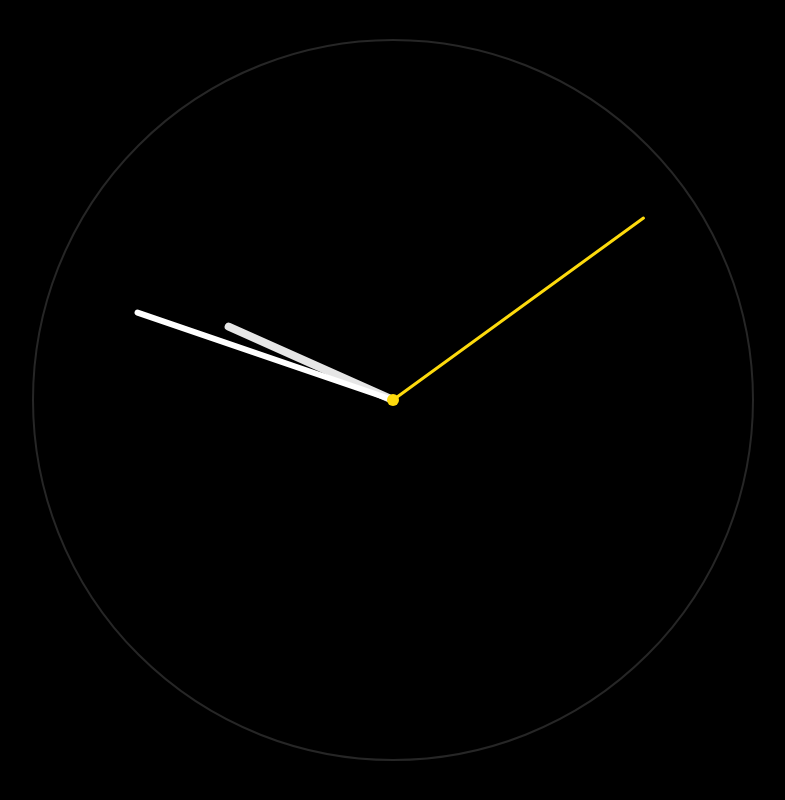
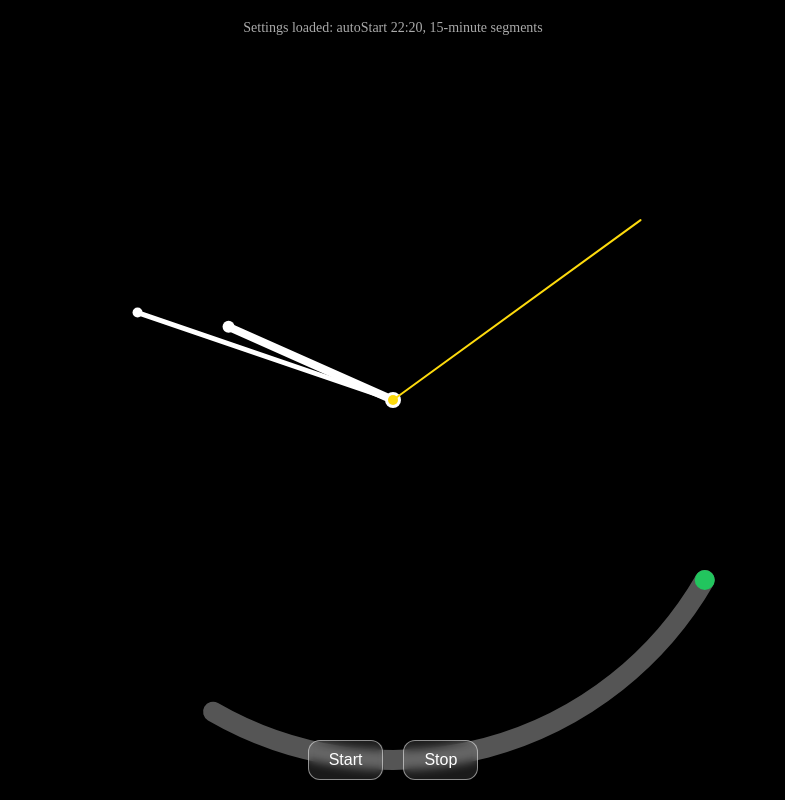
Before and after one commit to piarasj/timer, a plain HTML site: page index.html in a window 1280 px wide. Shown: the whole page, without its empty margins (247-1032 px from the left). Drawn offline with Linux system fonts and the light colour scheme.

Commit message:
Update index.html

```diff
--- a/index.html
+++ b/index.html
@@ -1,287 +1,241 @@
 <!DOCTYPE html>
 <html lang="en">
 <head>
-  <meta charset="UTF-8" />
-  <title>Cycling Timer</title>
-  <meta name="viewport" content="width=device-width,initial-scale=1,viewport-fit=cover" />
+<meta charset="UTF-8">
+<meta name="viewport" content="width=device-width, initial-scale=1.0">
+<title>40-Minute Cycling Timer</title>
 <style>
-    :root { color-scheme: dark; }
+    /* Full black background stretching to browser menu area */
     html, body {
         margin: 0;
         padding: 0;
         height: 100%;
-      background: #000;           /* pure black, up into browser area on iOS */
-    }
-    body {
+        background: #000;
         display: flex;
         justify-content: center;
         align-items: center;
-      overflow: hidden;
-      font-family: -apple-system, system-ui, Segoe UI, Roboto, sans-serif;
-      color: #aaa;
-    }
-    canvas { display: block; width: 100vw; height: 100vh; }
-    #message {
-      position: absolute;
-      top: env(safe-area-inset-top, 10px);
-      left: 0; right: 0;
-      text-align: center;
-      font-size: 0.9rem;
-      color: #bfbfbf;
-      transition: opacity .5s ease;
-      pointer-events: none;
-    }
-    #controls {
-      position: absolute;
-      bottom: calc(env(safe-area-inset-bottom, 0px) + 10px);
-      display: flex;
-      gap: 10px;
-    }
-    #controls button{
-      background:#222; color:#ddd; border:1px solid #333;
-      padding:8px 14px; border-radius:8px; font-size:.95rem;
     }
 
-   /* Default: show controls (useful for portrait & desktop) */
-#controls {
-  display: flex;
-  gap: 10px;
+    /* Canvas fills viewport */
+    canvas {
+        display: block;
     }
 
-/* Landscape default: hide controls (covers phones in landscape) */
-@media (orientation: landscape) {
-  #controls {
+    /* Start/Stop buttons */
+    .controls {
+        position: absolute;
+        bottom: 20px;
+        display: flex;
+        gap: 20px;
+    }
+
+    button {
+        padding: 10px 20px;
+        font-size: 16px;
+        border-radius: 12px;
+        border: 1px solid rgba(255,255,255,0.5);
+        background: rgba(255,255,255,0.1);
+        color: white;
+        cursor: pointer;
+        backdrop-filter: blur(5px);
+    }
+
+    /* Landscape: hide buttons on mobile */
+    @media (max-width: 1024px) and (orientation: landscape) {
+        .controls {
             display: none;
         }
     }
 
-/* Exception: if in landscape AND device likely has a mouse/trackpad (desktop),
-   show the controls again. */
-@media (orientation: landscape) and (hover: hover) and (pointer: fine) {
-  #controls {
-    display: flex;
+    /* Settings notification */
+    #settingsMsg {
+        position: absolute;
+        top: 20px;
+        color: #aaa;
+        font-size: 14px;
+        text-align: center;
+        width: 100%;
+        pointer-events: none;
+        user-select: none;
     }
-}
-
-
 </style>
 </head>
 <body>
-  <canvas id="clock"></canvas>
-  <div id="controls">
+<div id="settingsMsg">Loading settings...</div>
+<canvas id="timerCanvas"></canvas>
+
+<div class="controls">
     <button id="startBtn">Start</button>
     <button id="stopBtn">Stop</button>
 </div>
-  <div id="message">Loading settings…</div>
 
 <script>
-    const canvas = document.getElementById('clock');
-    const ctx = canvas.getContext('2d', { alpha:false }); // opaque for perf
-    const msg = document.getElementById('message');
-    const startBtn = document.getElementById('startBtn');
-    const stopBtn  = document.getElementById('stopBtn');
+const canvas = document.getElementById('timerCanvas');
+const ctx = canvas.getContext('2d');
 
-    let settings = null;
-    let running = false;
-    let manualRun = false;
-    let segmentStartMs = null;        // ms timestamp when current segment started
-    let segmentDurationSec = 2400;    // default 40m, overwritten by settings
-    let autostartDone = false;
+let width, height, r, cx, cy;
+let elapsedSeconds = 0;
+let segmentIndex = 0;
+let isRunning = false;
+let timerInterval;
 
-    // --- Helpers -------------------------------------------------------------
+let settings = {
+    autoStart: "09:00",
+    segmentDuration: 2400, // default 40 minutes
+    segments: [
+        { startTime: "09:00", duration: 2400, startAngle: -90 },
+        { startTime: "09:40", duration: 2400, startAngle: 150 },
+        { startTime: "10:20", duration: 2400, startAngle: 30 }
+    ]
+};
 
-    function showMessage(text, hideAfterMs = 2200) {
-      msg.textContent = text;
-      msg.style.opacity = 1;
-      if (hideAfterMs) setTimeout(() => { msg.style.opacity = 0; }, hideAfterMs);
-    }
+// Load settings.json from GitHub
+fetch("https://raw.githubusercontent.com/piarasj/timer/517a5566a35abb8bf642716b24f5314dcbfcb068/settings.json")
+.then(res => res.json())
+.then(json => {
+    settings = json;
+    document.getElementById("settingsMsg").textContent =
+        `Settings loaded: autoStart ${settings.autoStart}, ${settings.segmentDuration/60}-minute segments`;
+})
+.catch(err => {
+    document.getElementById("settingsMsg").textContent = "Failed to load settings, using defaults.";
+});
 
+// Resize canvas
 function resizeCanvas() {
-      // full-screen canvas, drawing keeps a safe 90% inset ring so it never crops
-      canvas.width  = window.innerWidth;
-      canvas.height = window.innerHeight;
+    width = window.innerWidth;
+    height = window.innerHeight;
+    canvas.width = width;
+    canvas.height = height;
+    r = Math.min(width, height) * 0.45;
+    cx = width/2;
+    cy = height/2;
 }
 window.addEventListener('resize', resizeCanvas);
 resizeCanvas();
 
-    // Angle of the **minute hand** for a given Date (radians, 0 at 12 o'clock)
-    function minuteAngleAt(date) {
-      const m = date.getMinutes();
-      const s = date.getSeconds() + date.getMilliseconds()/1000;
-      // 6 deg per minute, 0 at 12 o'clock => subtract 90 deg
-      return ((m + s/60) * (Math.PI/30)) - Math.PI/2;
+// Draw function
+function drawClock() {
+    ctx.clearRect(0,0,width,height);
+
+    const segment = settings.segments[segmentIndex] || settings.segments[0];
+    const startAngle = (segment.startAngle * Math.PI/180);
+    const endAngle = startAngle + (segment.duration / 3600 * 2*Math.PI); // proportional to 360° for segmentDuration
+
+    // --- Track (light grey arc) ---
+    ctx.beginPath();
+    ctx.arc(cx, cy, r, startAngle, endAngle);
+    ctx.strokeStyle = "#555";
+    ctx.lineWidth = 20;
+    ctx.lineCap = "round";
+    ctx.stroke();
+
+    // --- Progress overlay arc (green->orange->red) ---
+    const progressAngle = startAngle + (elapsedSeconds / segment.duration) * (endAngle - startAngle);
+    let color = "#22c55e"; // green
+    if (elapsedSeconds >= segment.duration - 600) color = "#f59e0b"; // last 10 min -> orange
+    if (elapsedSeconds >= segment.duration - 300) color = "#ef4444"; // last 5 min -> red
+
+    ctx.beginPath();
+    ctx.arc(cx, cy, r, startAngle, progressAngle);
+    ctx.strokeStyle = color;
+    ctx.lineWidth = 20;
+    ctx.lineCap = "round";
+    ctx.stroke();
+
+    // --- Centre dot ---
+    ctx.beginPath();
+    ctx.arc(cx, cy, 8, 0, 2*Math.PI);
+    ctx.fillStyle = "white";
+    ctx.fill();
+
+    // --- Current time for hands ---
+    const now = new Date();
+    const hr = now.getHours()%12 + now.getMinutes()/60;
+    const min = now.getMinutes() + now.getSeconds()/60;
+    const sec = now.getSeconds() + now.getMilliseconds()/1000;
+
+    const hrA = (hr/12)*2*Math.PI - Math.PI/2;
+    const minA = (min/60)*2*Math.PI - Math.PI/2;
+    const secA = (sec/60)*2*Math.PI - Math.PI/2;
+
+    // --- Hour hand (shaft + cap) ---
+    ctx.beginPath();
+    ctx.moveTo(cx, cy);
+    ctx.lineTo(cx + Math.cos(hrA)*r*0.5, cy + Math.sin(hrA)*r*0.5);
+    ctx.strokeStyle = "white";
+    ctx.lineWidth = 8;
+    ctx.lineCap = "round";
+    ctx.stroke();
+    ctx.beginPath();
+    ctx.arc(cx + Math.cos(hrA)*r*0.5, cy + Math.sin(hrA)*r*0.5, 6, 0, 2*Math.PI);
+    ctx.fillStyle = "white";
+    ctx.fill();
+
+    // --- Minute hand (shaft + cap) ---
+    ctx.beginPath();
+    ctx.moveTo(cx, cy);
+    ctx.lineTo(cx + Math.cos(minA)*r*0.75, cy + Math.sin(minA)*r*0.75);
+    ctx.strokeStyle = "white";
+    ctx.lineWidth = 5;
+    ctx.lineCap = "round";
+    ctx.stroke();
+    ctx.beginPath();
+    ctx.arc(cx + Math.cos(minA)*r*0.75, cy + Math.sin(minA)*r*0.75, 5, 0, 2*Math.PI);
+    ctx.fillStyle = "white";
+    ctx.fill();
+
+    // --- Second hand (yellow) ---
+    ctx.beginPath();
+    ctx.moveTo(cx, cy);
+    ctx.lineTo(cx + Math.cos(secA)*r*0.85, cy + Math.sin(secA)*r*0.85);
+    ctx.strokeStyle = "#FDDA0D";
+    ctx.lineWidth = 2;
+    ctx.lineCap = "round";
+    ctx.stroke();
+    ctx.beginPath();
+    ctx.arc(cx, cy, 5, 0, 2*Math.PI); // dot at origin
+    ctx.fillStyle = "#FDDA0D";
+    ctx.fill();
 }
 
-    // --- Settings ------------------------------------------------------------
-
-    async function loadSettings() {
-      try {
-        const res = await fetch('settings.json', { cache:'no-cache' });
-        settings = await res.json();
-        if (Number.isFinite(settings.segmentDuration)) {
-          segmentDurationSec = settings.segmentDuration;
-        }
-        const autoTxt = settings.autoStart ? `autoStart ${settings.autoStart}` : 'manual start';
-        showMessage(`Settings loaded: ${autoTxt}, ${Math.round(segmentDurationSec/60)}-minute segments`, 3000);
-      } catch (e) {
-        showMessage('Failed to load settings.json');
-        console.error(e);
+// Timer update
+function updateTimer() {
+    if (isRunning) {
+        elapsedSeconds++;
+        const segment = settings.segments[segmentIndex];
+        if (elapsedSeconds >= segment.duration) {
+            elapsedSeconds = 0;
+            segmentIndex = (segmentIndex + 1) % settings.segments.length;
         }
     }
-
-    // --- Start/Stop logic ----------------------------------------------------
-
-    function startSegmentNow(isManual) {
-      manualRun = !!isManual;
-      segmentStartMs = Date.now();
-      running = true;
-      const when = new Date(segmentStartMs);
-      const hh = String(when.getHours()).padStart(2,'0');
-      const mm = String(when.getMinutes()).padStart(2,'0');
-      showMessage(isManual ? `Manual start ${hh}:${mm}` : `Started ${hh}:${mm}`, 1800);
+    drawClock();
+    requestAnimationFrame(updateTimer);
 }
 
-    function stopSegment() {
-      running = false;
-      manualRun = false;
-      segmentStartMs = null;
-      showMessage('Stopped', 1500);
-    }
-
-    startBtn.addEventListener('click', () => {
-      if (!settings) return;
-      if (!running) startSegmentNow(true); // manual single run
+// Start/Stop buttons
+document.getElementById("startBtn").addEventListener("click", () => {
+    isRunning = true;
+    elapsedSeconds = 0;
+    document.getElementById("settingsMsg").style.display = "none";
+});
+document.getElementById("stopBtn").addEventListener("click", () => {
+    isRunning = false;
 });
 
-    stopBtn.addEventListener('click', stopSegment);
-
-    // Check for auto-start at the exact minute HH:MM each second
+// Auto-start at settings.autoStart
 setInterval(() => {
-      if (!settings || !settings.autoStart || running || autostartDone) return;
-      const [H,M] = settings.autoStart.split(':').map(Number);
     const now = new Date();
-      if (now.getHours() === H && now.getMinutes() === M) {
-        autostartDone = true;
-        startSegmentNow(false); // scheduled/rolling
+    const [h,m] = settings.autoStart.split(":").map(Number);
+    if (now.getHours()===h && now.getMinutes()===m && !isRunning) {
+        isRunning = true;
+        elapsedSeconds = 0;
+        document.getElementById("settingsMsg").style.display = "none";
     }
 }, 1000);
 
-    // --- Drawing -------------------------------------------------------------
-
-    function draw() {
-      const w = canvas.width, h = canvas.height;
-      ctx.clearRect(0,0,w,h);
-
-      // Layout: keep a 90% square inside viewport; draw ring at r
-      const size = Math.min(w,h) * 0.9;
-      const r = size/2;
-      const cx = w/2, cy = h/2;
-
-      // === Reference outline circle (subtle guide) ===
-      ctx.beginPath();
-      ctx.arc(cx, cy, r, 0, Math.PI*2);
-      ctx.strokeStyle = 'rgba(255,255,255,0.15)';
-      ctx.lineWidth = 2;
-      ctx.stroke();
-
-      // === Segment track & progress (if running) ===
-      if (running && segmentStartMs != null) {
-        const nowMs = Date.now();
-        const elapsedSec = Math.max(0, (nowMs - segmentStartMs) / 1000);
-        const clamped = Math.min(elapsedSec, segmentDurationSec);
-
-        // ARC GEOMETRY:
-        // Start angle is the minute hand angle at the moment the segment started
-        const startAngle = minuteAngleAt(new Date(segmentStartMs));
-        // Span for this segment: 6° per minute => durationSec * (π/1800) radians
-        const span = segmentDurationSec * (Math.PI / 1800);
-        const endAngle = startAngle + span;
-        // Current progress endpoint advances with real time at the same rate as minute hand
-        const currentAngle = startAngle + clamped * (Math.PI / 1800);
-
-        // Segment track (grey)
-        ctx.beginPath();
-        ctx.arc(cx, cy, r * 0.88, startAngle, endAngle, false);
-        ctx.strokeStyle = '#555';
-        ctx.lineWidth = 22;      // nice thick track for distance visibility
-        ctx.lineCap = 'round';
-        ctx.stroke();
-
-        // Progress color (green → orange last 10m → red last 5m)
-        const remaining = segmentDurationSec - clamped;
-        let progColor = '#22c55e';
-        if (remaining <= 300) progColor = '#ef4444';
-        else if (remaining <= 600) progColor = '#f59e0b';
-
-        // Progress arc (colored)
-        ctx.beginPath();
-        ctx.arc(cx, cy, r * 0.88, startAngle, currentAngle, false);
-        ctx.strokeStyle = progColor;
-        ctx.lineWidth = 22;
-        ctx.lineCap = 'round';
-        ctx.stroke();
-
-        // When a segment completes:
-        if (clamped >= segmentDurationSec) {
-          if (manualRun) {
-            // Manual: stop after one
-            stopSegment();
-          } else {
-            // Scheduled/rolling: immediately start next segment anchored to the minute hand now
-            startSegmentNow(false);
-          }
-        }
-      }
-
-      // === Analog clock hands ===
-      const now = new Date();
-      const s = now.getSeconds() + now.getMilliseconds()/1000;
-      const m = now.getMinutes() + s/60;
-      const h12 = (now.getHours()%12) + m/60;
-
-      // Hour hand
-      ctx.beginPath();
-      ctx.moveTo(cx, cy);
-      ctx.lineTo(cx + Math.cos(h12 * (Math.PI/6) - Math.PI/2) * (r*0.50),
-                 cy + Math.sin(h12 * (Math.PI/6) - Math.PI/2) * (r*0.50));
-      ctx.strokeStyle = '#e6e6e6';
-      ctx.lineWidth = 8;   // thicker for legibility
-      ctx.lineCap = 'round';
-      ctx.stroke();
-
-      // Minute hand
-      ctx.beginPath();
-      ctx.moveTo(cx, cy);
-      ctx.lineTo(cx + Math.cos(m * (Math.PI/30) - Math.PI/2) * (r*0.75),
-                 cy + Math.sin(m * (Math.PI/30) - Math.PI/2) * (r*0.75));
-      ctx.strokeStyle = '#ffffff';
-      ctx.lineWidth = 6;   // thicker for legibility
-      ctx.lineCap = 'round';
-      ctx.stroke();
-
-      // Second hand
-      ctx.beginPath();
-      ctx.moveTo(cx, cy);
-      ctx.lineTo(cx + Math.cos(s * (Math.PI/30) - Math.PI/2) * (r*0.86),
-                 cy + Math.sin(s * (Math.PI/30) - Math.PI/2) * (r*0.86));
-      ctx.strokeStyle = '#FDDA0D'; // cadmium yellow
-      ctx.lineWidth = 3;           // a bit thicker
-      ctx.lineCap = 'round';
-      ctx.stroke();
-
-      // Center pivot (yellow – terminal of second hand at the hub)
-      ctx.beginPath();
-      ctx.arc(cx, cy, 6, 0, Math.PI*2);
-      ctx.fillStyle = '#FDDA0D';
-      ctx.fill();
-
-      requestAnimationFrame(draw);
-    }
-
-    // --- Init ----------------------------------------------------------------
-    loadSettings().then(() => {
-      requestAnimationFrame(draw);
-    });
+// Start animation loop
+updateTimer();
 </script>
 </body>
 </html>
```
Lines whose indentation alone changed are shown as unchanged.
